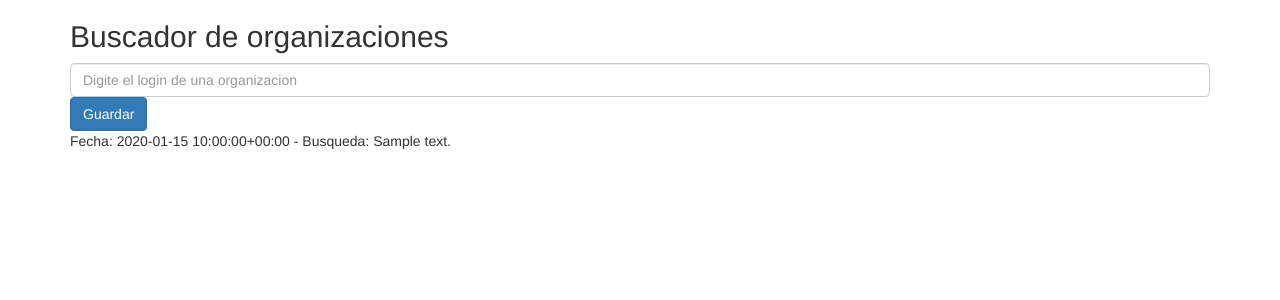
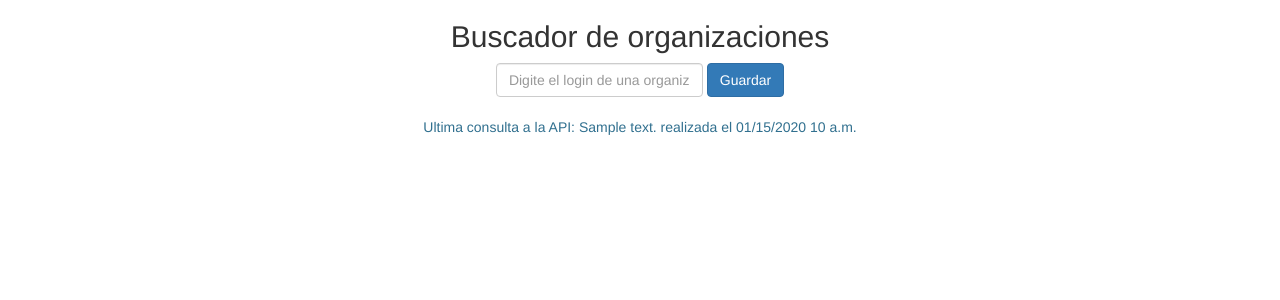
Before and after one commit to jorgenotfound/repoviewer, a Django app: page / in a window 1280 px wide. Shown: the top 300 px of the page. Run offline with Django 3.2, Linux system fonts and the light colour scheme; tables that the repository leaves empty hold one stand-in row (values such as "Sample post"); some libraries are stand-ins or nearby versions.

Commit message:
Applied bootstrap classes

```diff
--- a/repoviewer/templates/viewer/index.html
+++ b/repoviewer/templates/viewer/index.html
@@ -3,12 +3,26 @@
 {% block title %}Buscar organización{% endblock %}
 
 {% block content%}
-<h2>Buscador de organizaciones</h2>
-<form method="POST">
-    {% csrf_token %}
-    {{ form.query }}
-    <button type="submit" class="btn btn-primary"> Guardar</button>
-</form>
+<div class="text-center">
+    <h2>Buscador de organizaciones</h2>
+    <form method="POST" class="form-inline">
+        {% csrf_token %}
+        <div class="form-group">
+            {{ form.query }}
+        </div>
+        <button type="submit" class="btn btn-primary"> Guardar</button>
 
-<p>{% if latest_query %} {{ latest_query}} {% else%}No ha hecho ninguna consulta{% endif %}</p>
+    </form>
+    <br>
+    <div class="text-info">
+        {% if latest_query %}
+            Ultima consulta a la API: {{ latest_query.query_text}} realizada el {{ latest_query.query_date |date:"SHORT_DATETIME_FORMAT"}}
+        {% else %}
+            {% filter upper %}No ha hecho ninguna consulta {% endfilter %}
+        {% endif %}
+    </div>
+</div>
+
+
+
 {% endblock content%}
--- a/repoviewer/templates/viewer/organization.html
+++ b/repoviewer/templates/viewer/organization.html
@@ -3,8 +3,9 @@
 {% block title %}Detalles de la organización{% endblock %}
 
 {% block content%}
-<h2>{{ organization.name}}</h2>
-<p>{{ organization.url }}</p>
+<div class="page-header">
+  <h1>{{ organization.name}} <small>{{ organization.url }}</small></h1>
+</div>
 
 <form method="GET" class="form-inline">
     <div class="form-group">
@@ -21,6 +22,7 @@
     </div>
 
 </form>
+<br>
 
 <div class="table-responsive">
     <table class="table table-condensed">
```
